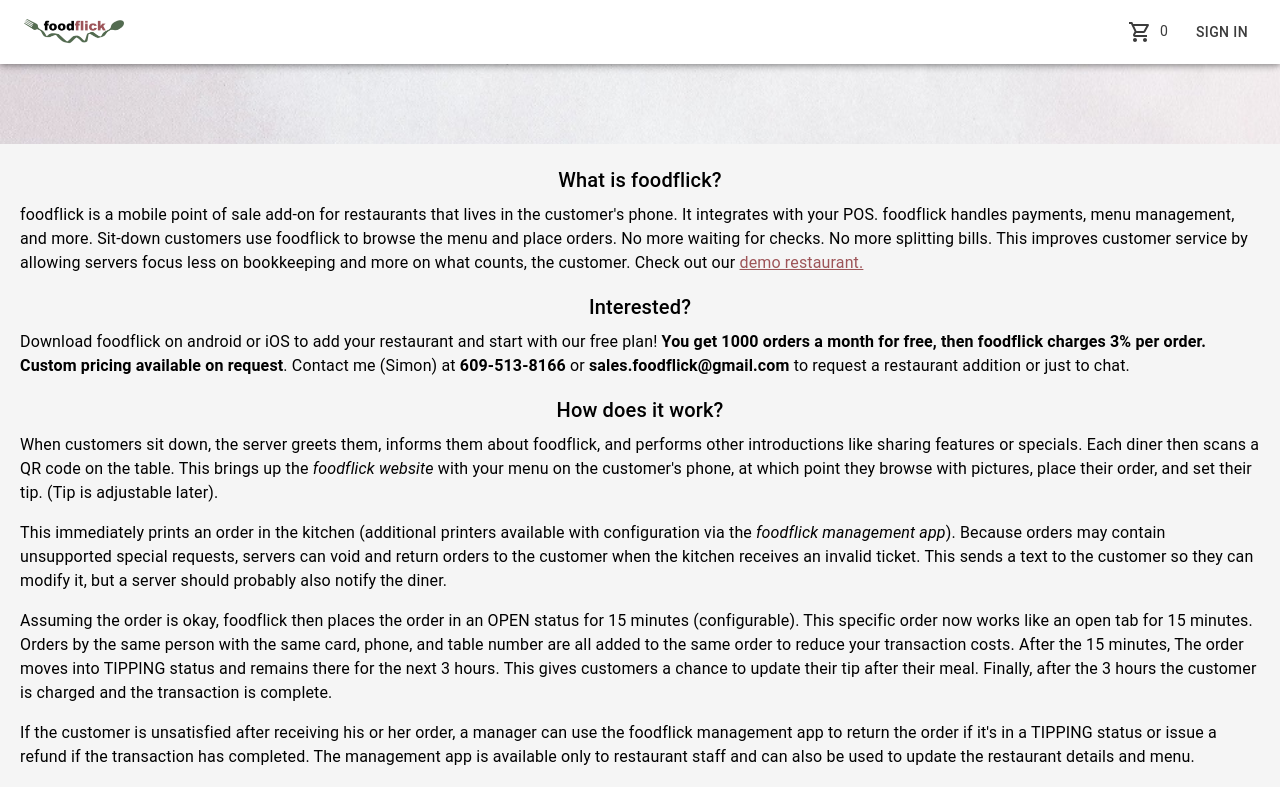
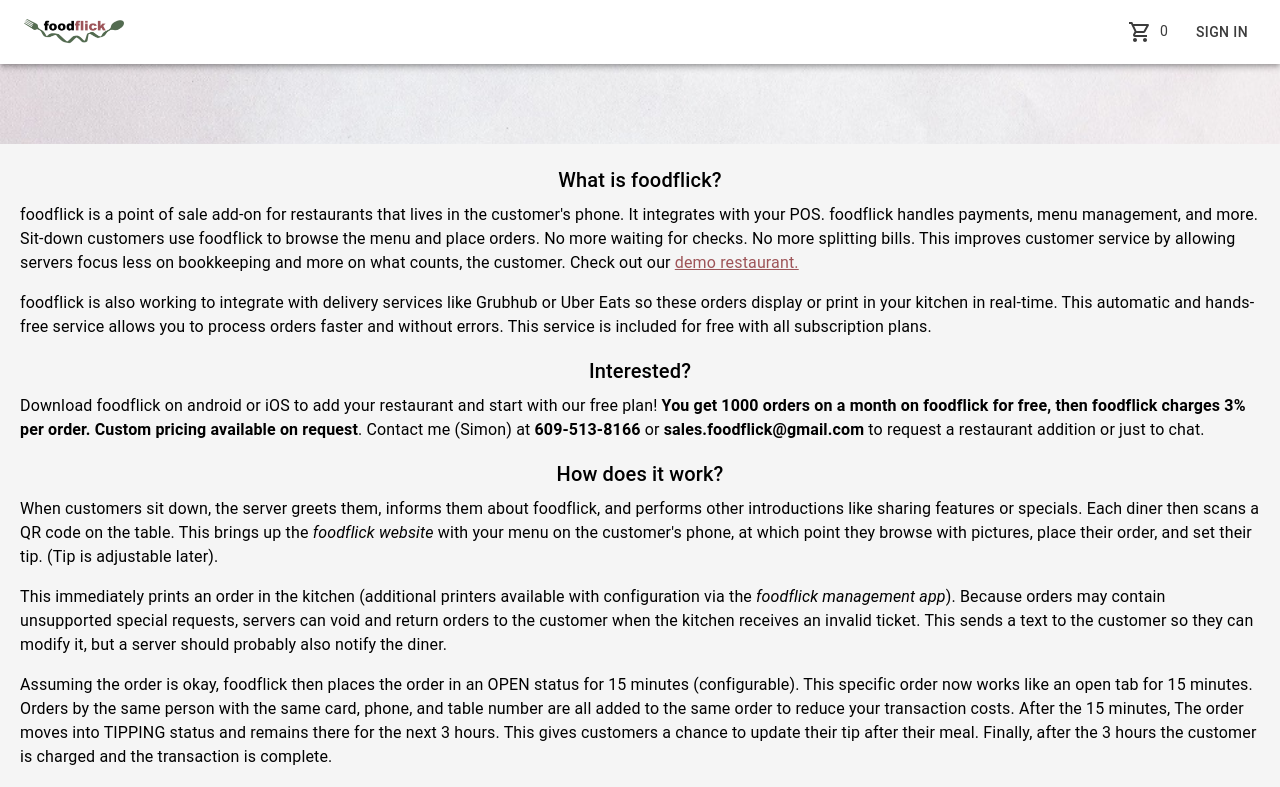
Before and after one commit to SimonVuong/foodflickserver, a React (Create React App) app in the folder client/: page /about in a window 1280 px wide. Shown: the top 787 px of the page. Built offline with nearby package versions, Linux system fonts and the light colour scheme; what jsrsasign, react-stripe-elements would draw is missing.

Commit message:
add description for delivery support

```diff
--- a/client/src/about/AboutPage.tsx
+++ b/client/src/about/AboutPage.tsx
@@ -36,7 +36,7 @@
           What is foodflick?
       </Typography>
         <Typography variant='body1' paragraph>
-          foodflick is a mobile point of sale add-on for restaurants that lives in the customer's phone. It integrates with
+          foodflick is a point of sale add-on for restaurants that lives in the customer's phone. It integrates with
           your POS. foodflick handles payments, menu management, and more. Sit-down customers use foodflick to browse
           the menu and place orders. No more waiting for checks. No more splitting bills. This improves customer service
           by allowing servers focus less on bookkeeping and more on what counts, the customer. Check out our&nbsp;
@@ -49,12 +49,17 @@
             demo restaurant.
           </Link>
         </Typography>
+        <Typography variant='body1' gutterBottom paragraph>
+          foodflick is also working to integrate with delivery services like Grubhub or Uber Eats so these orders display
+          or print in your kitchen in real-time. This automatic and hands-free service allows you to process orders faster
+          and without errors. This service is included for free with all subscription plans.
+        </Typography>
         <Typography variant='h6' gutterBottom>
           Interested?
         </Typography>
         <Typography variant='body1' paragraph>
           Download foodflick on android or iOS to add your restaurant and start with our free plan!
-          <b> You get 1000 orders a month for free, then foodflick charges 3% per order. Custom pricing available on
+          <b> You get 1000 orders on a month on foodflick for free, then foodflick charges 3% per order. Custom pricing available on
           request</b>. Contact me (Simon) at <b> 609-513-8166</b> or <b> sales.foodflick@gmail.com</b> to request a restaurant addition or just to chat.
         </Typography>
         <Typography variant='h6' gutterBottom>
```
